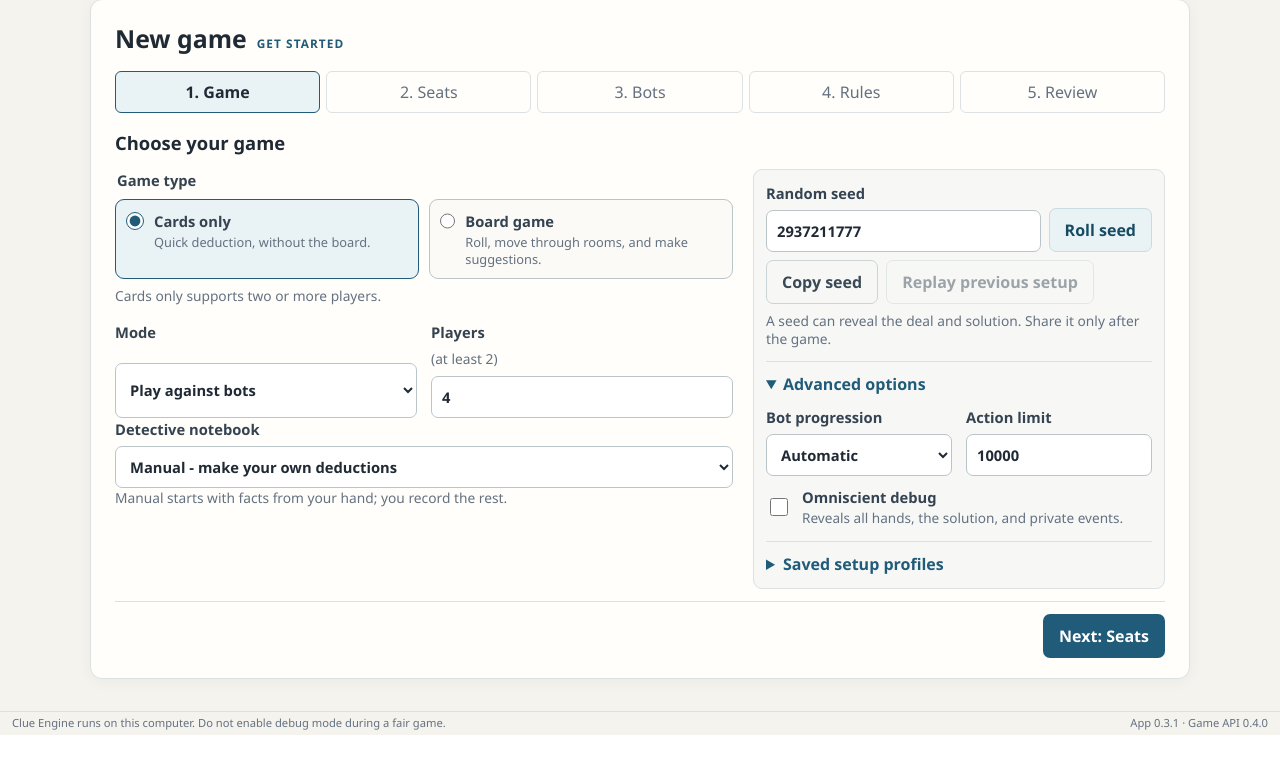
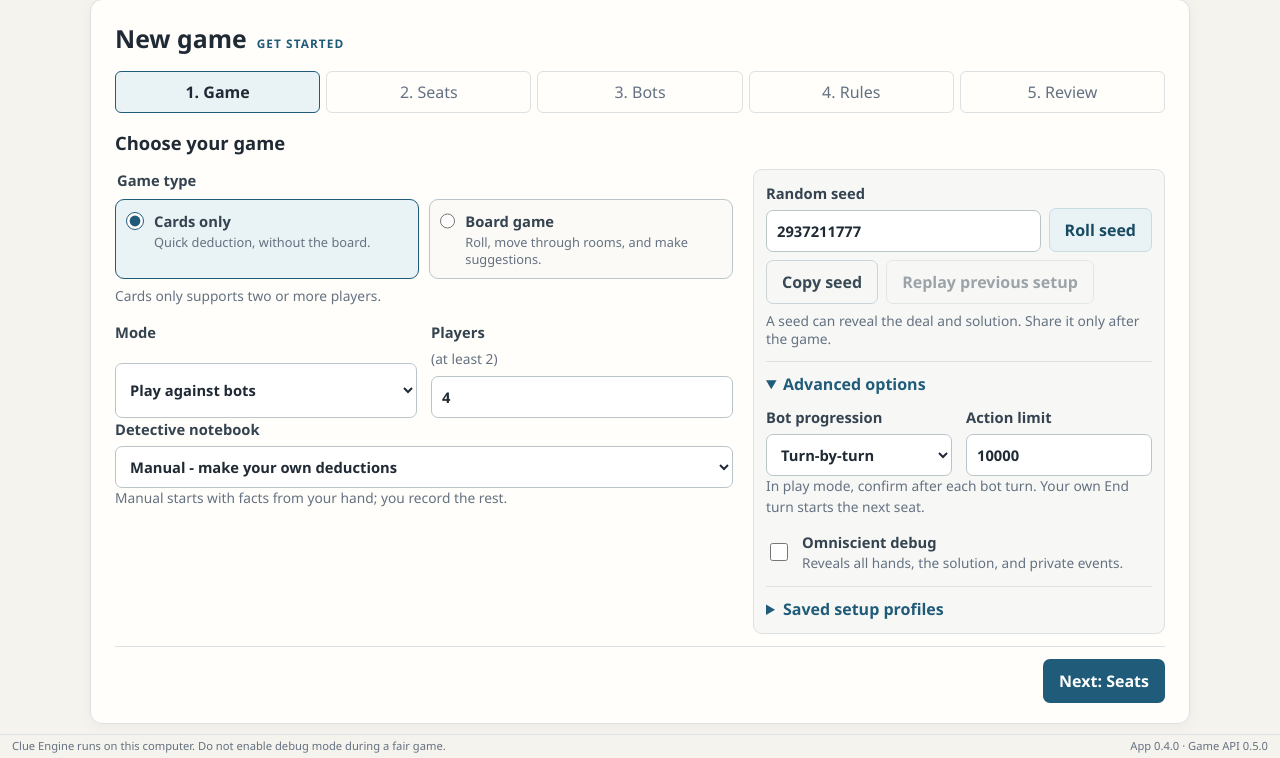
Before and after one commit to imacph/clue_engine, a Flask app: page / in a window 1280 px wide, after a click on "Advanced options". Shown: the part 65-823 px from the top of the page. Before the commit the page ends 800 px from the top, so only its background shows below. Run offline with Flask 3, Linux system fonts and the light colour scheme.

Commit message:
feat: require confirmation between bot turns
Add turn-by-turn spectator progression and pause player games
after bot turns so suggestions can be reviewed before continuing.

Co-authored-by: Copilot <223556219+Copilot@users.noreply.github.com>

```diff
--- a/src/clue_engine/_version.py
+++ b/src/clue_engine/_version.py
@@ -1,5 +1,5 @@
 """Versions of the game API, shared frontend, and desktop application."""
 
-__version__ = "0.4.0"
-FRONTEND_VERSION = "0.3.1"
+__version__ = "0.5.0"
+FRONTEND_VERSION = "0.4.0"
 DESKTOP_VERSION = "0.3.0"
--- a/src/clue_engine/setup_profiles.py
+++ b/src/clue_engine/setup_profiles.py
@@ -23,7 +23,7 @@ def validate_setup_profile(value: object) -> None:
         raise ValueError("Profile player count must be at least two.")
     if type(seat) is not int or not 0 <= seat < players:
         raise ValueError("Profile seat must identify an existing player.")
-    if value["mode"] not in {"play", "spectate"} or value["progress"] not in {"auto", "step"}:
+    if value["mode"] not in {"play", "spectate"} or value["progress"] not in {"auto", "turn", "step"}:
         raise ValueError("Invalid profile mode or progression.")
     if "notebook_mode" in value and value["notebook_mode"] not in ("manual", "automatic"):
         raise ValueError("Invalid profile notebook mode.")
--- a/src/clue_engine/webapp/__init__.py
+++ b/src/clue_engine/webapp/__init__.py
@@ -45,7 +45,9 @@ class WebGame:
     mode: str
     auto_progress: bool
     paused: bool
+    confirm_turns: bool
     selected_player: int
+    waiting_for_turn: bool = False
     notebook_mode: str = "automatic"
     notebook_marks: dict[tuple[int, int], str] = field(default_factory=dict)
     notebook_revision: int = 0
@@ -309,7 +311,10 @@ def _serialize_state(game: WebGame, query: Any) -> dict[str, Any]:
     )
 
     legal = snapshot.legal_actions
-    can_act = game.mode == "play" and snapshot.to_move == snapshot.human_player
+    can_act = (
+        game.mode == "play" and snapshot.to_move == snapshot.human_player
+        and not game.waiting_for_turn
+    )
     reveals = [
         {"id": action.card_id, "name": next(
             card.name for cards in CARDS.values() for card in cards
@@ -341,6 +346,8 @@ def _serialize_state(game: WebGame, query: Any) -> dict[str, Any]:
         )
     elif snapshot.limit_reached:
         status = f"Game stopped at the {snapshot.max_steps}-action limit."
+    elif game.waiting_for_turn:
+        status = f"Player {snapshot.turn_player} is next. Select Next turn to continue."
     else:
         status = f"Player {snapshot.to_move} to act."
 
@@ -353,6 +360,7 @@ def _serialize_state(game: WebGame, query: Any) -> dict[str, Any]:
         "board_rules": asdict(game.game.board_rules) if board is not None else None,
         "auto_progress": game.auto_progress,
         "paused": game.paused,
+        "waiting_for_turn": game.waiting_for_turn,
         "num_players": snapshot.num_players,
         "human_player": snapshot.human_player,
         "selected_player": selected_player,
@@ -496,8 +504,8 @@ def create_app(*, desktop_preferences: DesktopPreferences | None = None) -> Flas
             seed = _integer(body, "seed", 0)
             max_steps = _integer(body, "max_steps", 10_000)
             progress = body.get("progress", "auto")
-            if progress not in {"auto", "step"}:
-                raise ValueError("Progress must be auto or step.")
+            if progress not in {"auto", "turn", "step"}:
+                raise ValueError("Progress must be auto, turn, or step.")
             if max_steps < 0:
                 raise ValueError("The action limit must be non-negative.")
             seat = None
@@ -575,8 +583,9 @@ def create_app(*, desktop_preferences: DesktopPreferences | None = None) -> Flas
         game = WebGame(
             game=session_game,
             mode=mode,
-            auto_progress=progress == "auto",
+            auto_progress=progress != "step",
             paused=progress == "step",
+            confirm_turns=mode == "play" or progress == "turn",
             selected_player=0,
             notebook_mode=notebook_mode,
         )
@@ -691,6 +700,8 @@ def create_app(*, desktop_preferences: DesktopPreferences | None = None) -> Flas
             return jsonify(error=str(exc)), 400
 
         with game.lock:
+            if game.waiting_for_turn:
+                return jsonify(error="Select Next turn before taking an action."), 409
             try:
                 game.game.submit(action)
             except IllegalActionError as exc:
@@ -720,6 +731,7 @@ def create_app(*, desktop_preferences: DesktopPreferences | None = None) -> Flas
             is_bot_turn = (
                 not snapshot.is_over
                 and not snapshot.limit_reached
+                and not game.waiting_for_turn
                 and snapshot.to_move != snapshot.human_player
             )
             allowed = (step and game.paused) or (
@@ -734,9 +746,35 @@ def create_app(*, desktop_preferences: DesktopPreferences | None = None) -> Flas
                 return jsonify(error=f"Bot attempted an illegal action; game paused: {exc}"), 409
             except ValueError as exc:
                 return jsonify(error=str(exc)), 409
+            after = game.game.snapshot()
+            if (
+                game.confirm_turns and not after.is_over and not after.limit_reached
+                and any(
+                    event.kind is EventKind.END_TURN
+                    for event in after.events[len(snapshot.events):]
+                )
+            ):
+                game.waiting_for_turn = True
             try:
                 return jsonify(_serialize_state(game, request.args))
             except ValueError as exc:
+                return jsonify(error=str(exc)), 400
+
+    @app.post("/api/next-turn")
+    def next_turn():
+        game = _game_from_request(games, games_lock)
+        if game is None:
+            return jsonify(error="Start a game before continuing to the next turn."), 404
+        with game.lock:
+            if not game.waiting_for_turn:
+                return jsonify(error="No turn is waiting for confirmation."), 409
+            game.waiting_for_turn = False
+            selected_player = game.selected_player
+            try:
+                return jsonify(_serialize_state(game, request.args))
+            except ValueError as exc:
+                game.waiting_for_turn = True
+                game.selected_player = selected_player
                 return jsonify(error=str(exc)), 400
 
     @app.post("/api/pause")
@@ -749,6 +787,8 @@ def create_app(*, desktop_preferences: DesktopPreferences | None = None) -> Flas
             if snapshot.is_over or snapshot.limit_reached:
                 return jsonify(error="This game can no longer be paused or resumed."), 409
             game.paused = not game.paused
+            if not game.paused:
+                game.auto_progress = True
             return jsonify(_serialize_state(game, request.args))
 
     return app
--- a/src/clue_engine/webapp/static/app.js
+++ b/src/clue_engine/webapp/static/app.js
@@ -204,7 +204,11 @@ async function refreshState() {
 }
 
 function shouldAdvance(state) {
-  return !advancing && !submitting && !state.is_over && !state.limit_reached
+  return !advancing && !submitting && canAdvanceBot(state);
+}
+
+function canAdvanceBot(state) {
+  return !state.waiting_for_turn && !state.is_over && !state.limit_reached
     && (state.human_player === null || state.to_move !== state.human_player);
 }
 
@@ -256,11 +260,13 @@ function renderState(state) {
   $("game-meta").textContent =
     `Actions: ${state.steps} · Player 1 turns: ${state.player0_turns}`
     + (state.paused ? " · Paused" : "")
+    + (state.waiting_for_turn ? " · Waiting for next turn" : "")
     + (state.board_rules && Object.values(state.board_rules).some((value) => !value)
       ? " · House rules active" : "");
   $("pause-button").textContent = state.paused ? "Resume" : "Pause";
   $("pause-button").disabled = state.is_over || state.limit_reached;
-  $("next-button").hidden = !(state.paused && shouldAdvance(state));
+  $("next-turn-button").hidden = !state.waiting_for_turn;
+  $("next-button").hidden = !(state.paused && canAdvanceBot(state));
   $("viewer-select").value = String(state.selected_player);
   $("viewer-field").hidden = state.mode !== "spectate";
   renderBoard(state);
@@ -1192,7 +1198,7 @@ async function advanceBot(step) {
 }
 
 async function togglePause() {
-  if (!currentState) return;
+  if (!currentState || advancing || submitting) return;
   const version = ++requestVersion;
   try {
     const state = await requestJson(`/api/pause?${selectedFilters()}`, { method: "POST", body: {} });
@@ -1201,6 +1207,26 @@ async function togglePause() {
     renderState(state);
   } catch (error) {
     showError(error.message);
+  }
+}
+
+async function nextTurn() {
+  if (!currentState?.waiting_for_turn || advancing || submitting) return;
+  const version = ++requestVersion;
+  submitting = true;
+  $("next-turn-button").disabled = true;
+  try {
+    const state = await requestJson(`/api/next-turn?${selectedFilters()}`, {
+      method: "POST", body: {},
+    });
+    if (version !== requestVersion || !currentState) return;
+    acceptState(state);
+    renderState(state);
+  } catch (error) {
+    if (version === requestVersion) showError(error.message);
+  } finally {
+    submitting = false;
+    $("next-turn-button").disabled = false;
   }
 }
 
@@ -1532,6 +1558,7 @@ $("card-details-tabs").addEventListener("keydown", (event) => {
   $(`card-details-tab-${next}`).focus();
 });
 $("pause-button").addEventListener("click", togglePause);
+$("next-turn-button").addEventListener("click", nextTurn);
 $("next-button").addEventListener("click", () => advanceBot(true));
 $("new-game-button").addEventListener("click", newGame);
 for (const id of ["viewer-select", "clause-actor", "clause-kind"]) {
--- a/src/clue_engine/webapp/static/setup.js
+++ b/src/clue_engine/webapp/static/setup.js
@@ -329,7 +329,8 @@ window.setupWizard = (() => {
         .map(([key]) => key.replaceAll("_", " "));
       add("Rules", changed.length ? `House rules: disabled ${changed.join(", ")}` : "Standard");
     }
-    add("Progression", `${data.progress} · action limit ${data.max_steps}`);
+    const progression = { auto: "Automatic", turn: "Turn-by-turn", step: "Step-by-step" };
+    add("Progression", `${progression[data.progress]} · action limit ${data.max_steps}`);
     if (data.debug) add("Warning", "Omniscient debug reveals hidden information.");
   }
 
@@ -384,7 +385,7 @@ window.setupWizard = (() => {
       || (data.game_type === "board" && (data.players < 3 || data.players > 6))
       || !Number.isInteger(data.seat) || data.seat < 0 || data.seat >= data.players
       || !Array.isArray(data.bots) || data.bots.length !== data.players
-      || !["auto", "step"].includes(data.progress)
+      || !["auto", "turn", "step"].includes(data.progress)
       || !Number.isSafeInteger(data.max_steps) || data.max_steps < 0
       || typeof data.debug !== "boolean"
       || (withSeed && (!Number.isInteger(data.seed) || data.seed < 0 || data.seed > 4294967295))) {
--- a/src/clue_engine/webapp/templates/index.html
+++ b/src/clue_engine/webapp/templates/index.html
@@ -110,8 +110,9 @@
                 <summary>Advanced options</summary>
                 <div class="form-grid">
                   <label>Bot progression
-                    <select id="progress">
-                      <option value="auto">Automatic</option>
+                    <select id="progress" aria-describedby="progress-hint">
+                      <option value="turn">Turn-by-turn</option>
+                      <option value="auto">Automatic (continuous in spectator mode)</option>
                       <option value="step">Step-by-step (paused)</option>
                     </select>
                   </label>
@@ -119,6 +120,7 @@
                     <input id="max-steps" type="number" min="0" value="10000">
                   </label>
                 </div>
+                <p id="progress-hint" class="hint">In play mode, confirm after each bot turn. Your own End turn starts the next seat.</p>
                 <label class="check-row">
                   <input id="debug" type="checkbox">
                   <span><strong>Omniscient debug</strong><small>Reveals all hands, the solution, and private events.</small></span>
@@ -215,6 +217,7 @@
         </div>
         <div class="toolbar">
           <button id="pause-button" class="button button-secondary" type="button">Pause</button>
+          <button id="next-turn-button" class="button button-primary" type="button" hidden>Next turn</button>
           <button id="next-button" class="button button-secondary" type="button" hidden>Next action</button>
           <button id="new-game-button" class="button button-quiet" type="button">New game</button>
         </div>
```
Also changed, not shown: tests/test_desktop.py (+7 -0 lines), tests/test_setup_api.py (+5 -0 lines), tests/test_versions.py (+2 -2 lines), tests/test_web_progress.py (added, +231 -0 lines), CHANGELOG.md, README.md.
